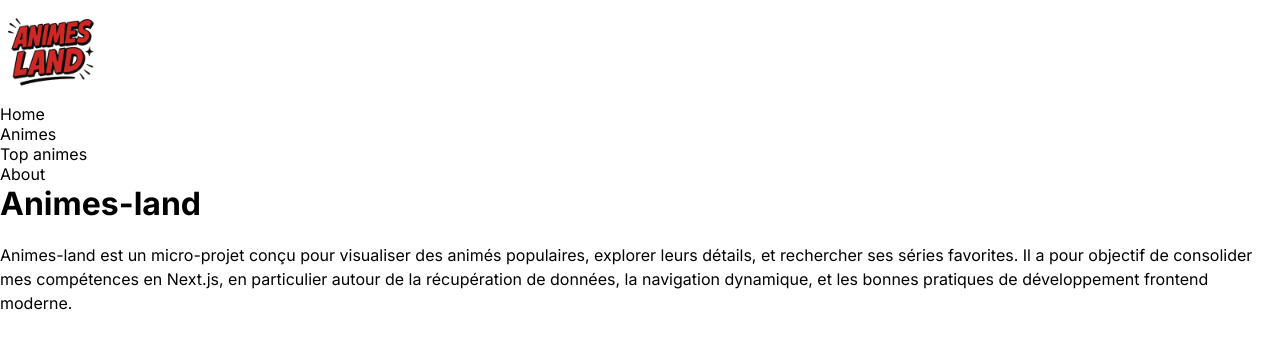
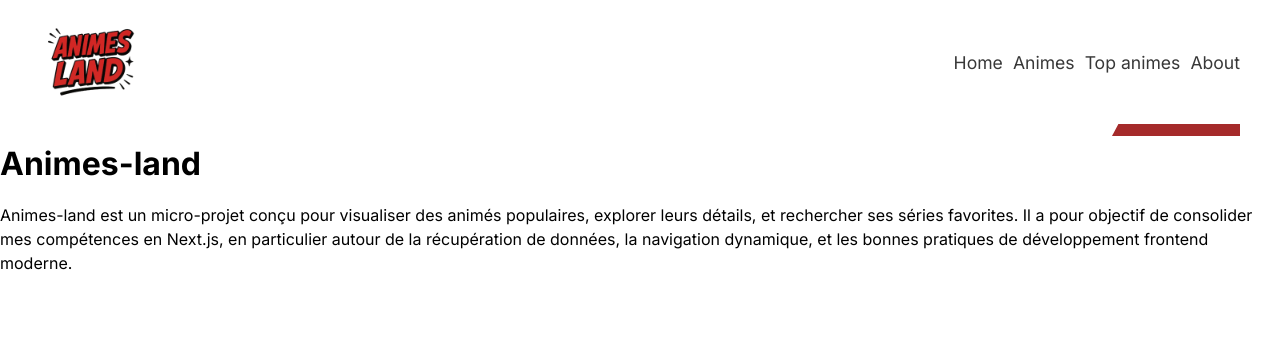
Before and after one commit to NanmegniNgassam/animes-land, a Next.js app: page / in a window 1280 px wide. Shown: the top 348 px of the page. Built offline with nearby package versions, Linux system fonts and the light colour scheme.

Commit message:
Dev: Styling the header component

```diff
--- a/src/app/components/Header.tsx
+++ b/src/app/components/Header.tsx
@@ -1,10 +1,11 @@
 import Image from "next/image";
 import logo from '../assets/animes-land_logo.png'
 import Link from "next/link";
+import styles from './header.module.css'
 
 const Header = () => {
   return (
-    <nav>
+    <nav className={styles.headerContainer}>
       <Link href="/">
         <Image  src={logo} alt="Community banner and clan emblem" quality={80} width={100} placeholder="blur" />
       </Link>
--- /dev/null
+++ b/src/app/components/header.module.css
@@ -0,0 +1,34 @@
+.headerContainer {
+  position: relative;
+  padding: 10px 40px;
+  margin-bottom: 20px;
+  display: flex;
+  justify-content: space-between;
+  align-items: center;
+}
+
+.headerContainer::after {
+  content: "";
+  position: absolute;
+  bottom: -12px;
+  right: 40px;
+  width: 10%;
+  height: 12px;
+  background-color: brown;
+  clip-path: polygon(5% 0%, 100% 0%, 100% 100%, 0% 100%);
+}
+
+.headerContainer ul {
+  list-style-type: none;
+}
+
+.headerContainer ul li {
+  display: inline-block;
+  margin-inline-start: 10px;
+  font-size: 1.1rem;
+  color: #383838;
+}
+
+.headerContainer ul li:hover {
+  color: brown;
+}
```
